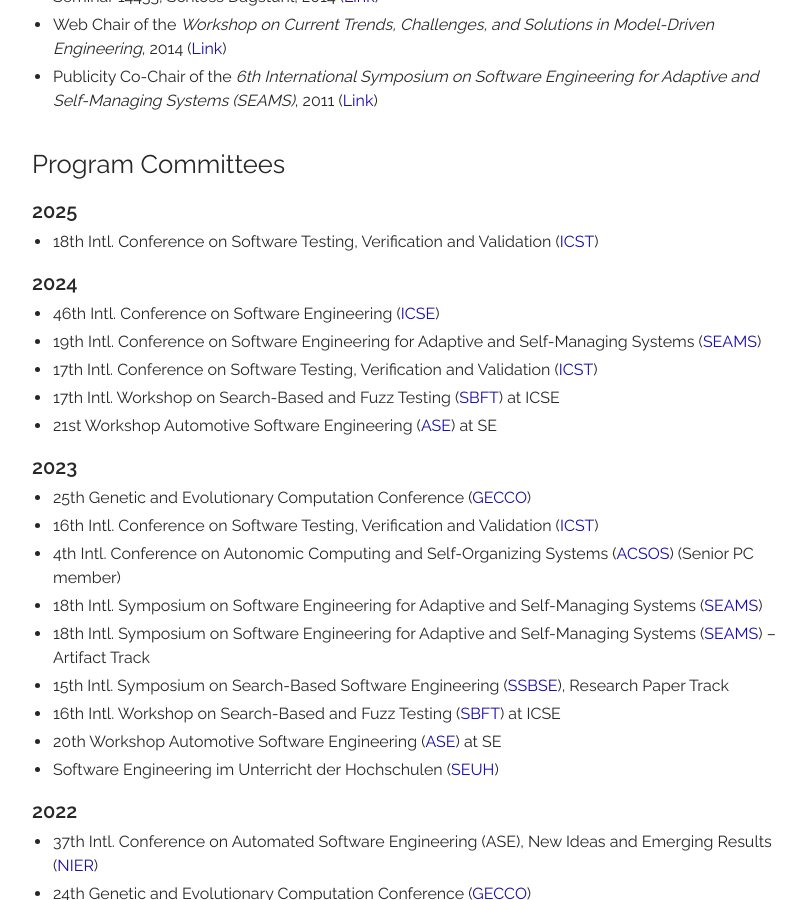
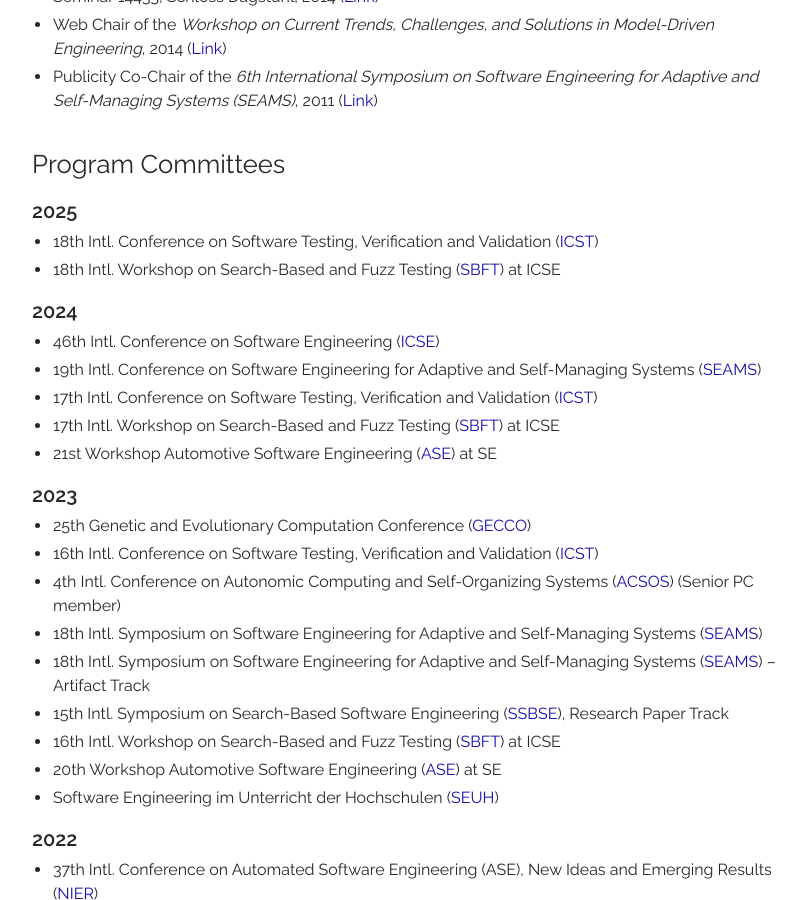
Before and after one commit to thomas-vogel/thomas-vogel.github.io, a Jekyll site: the page built from _pages/activities.md, in a window 1280 px wide and 900 px high, scrolled down 2556 px. Shown: the whole window, without its empty margins (233-1039 px from the left). Built offline with Jekyll 4.4.1, drawn with Linux system fonts in a browser that asks for light colours.

Commit message:
Add PC SBFT'25.

```diff
--- a/_pages/activities.md
+++ b/_pages/activities.md
@@ -82,6 +82,8 @@
 
 ### 2025
 * 18th Intl. Conference on Software Testing, Verification and Validation ([ICST](https://conf.researchr.org/home/icst-2025){:target="_blank"})
+* 18th Intl. Workshop on Search-Based and Fuzz Testing ([SBFT](https://sbft25.github.io/){:target="_blank"}) at ICSE
+
 
 ### 2024
 * 46th Intl. Conference on Software Engineering ([ICSE](https://conf.researchr.org/track/icse-2024/icse-2024-technical-track){:target="_blank"})
```
Also changed, not shown: index.md (+1 -0 lines).
